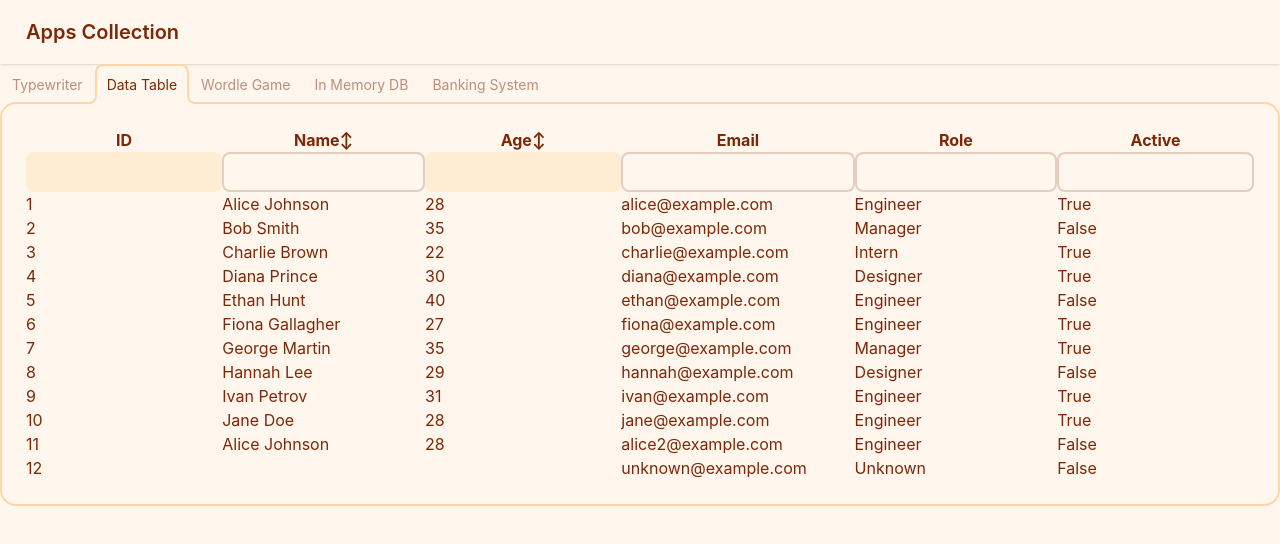
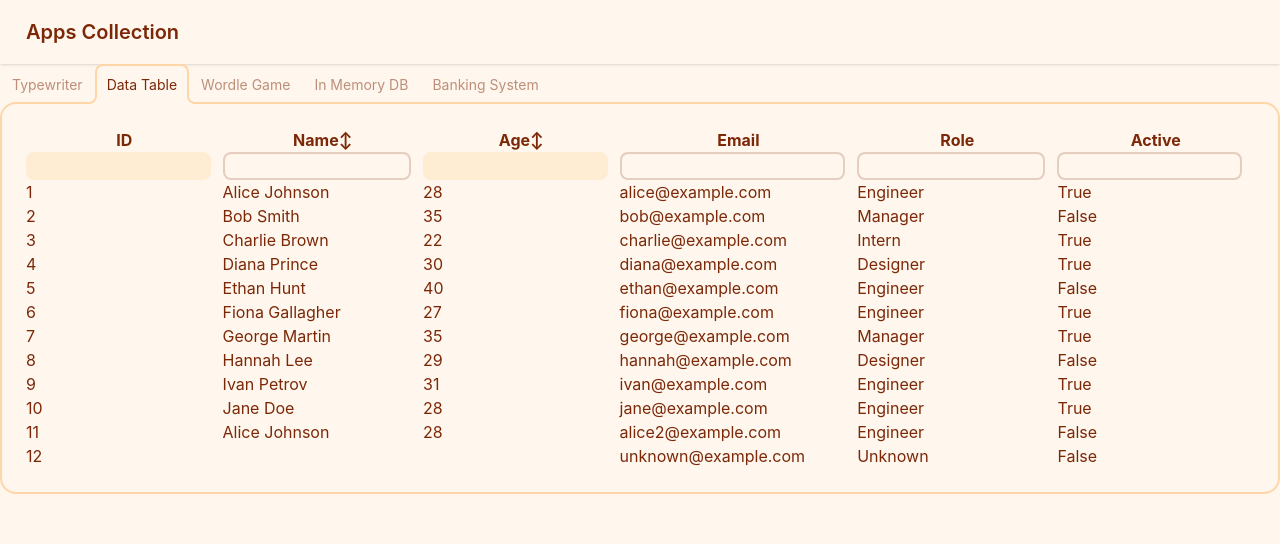
Before and after one commit to ruberuvalcaba/apps-collection, a React (Vite) app: page / in a window 1280 px wide. Both pictures are taken after a click on the tab "Data Table". Shown: the top 544 px of the page. Built offline with nearby package versions, Linux system fonts and the light colour scheme.

Commit message:
CSS fixes

```diff
--- a/src/components/DataTable.tsx
+++ b/src/components/DataTable.tsx
@@ -40,10 +40,10 @@ const DataTable = ({ data, columns }: TableProps<User>) => {
                   {direction === "asc" ? "↑" : direction === "desc" ? "↓" : "↕"}
                 </button>
               )}
-              <div>
+              <div className="mr-3">
                 <input
                   type="text"
-                  className="input"
+                  className="input h-7"
                   disabled={!col.filterable}
                   onChange={(e) => handleFilter(e.target.value, col.key)}
                 />
--- a/src/components/WordleGame.tsx
+++ b/src/components/WordleGame.tsx
@@ -97,7 +97,7 @@ const WordleGame = () => {
             onChange={(e) => setCurrentGuess(e.target.value.slice(0, 5))}
             disabled={gameOver}
           />
-          <button type="submit" className="btn">
+          <button type="submit" className="btn mt-5 ml-3">
             Guess
           </button>
         </form>
```
